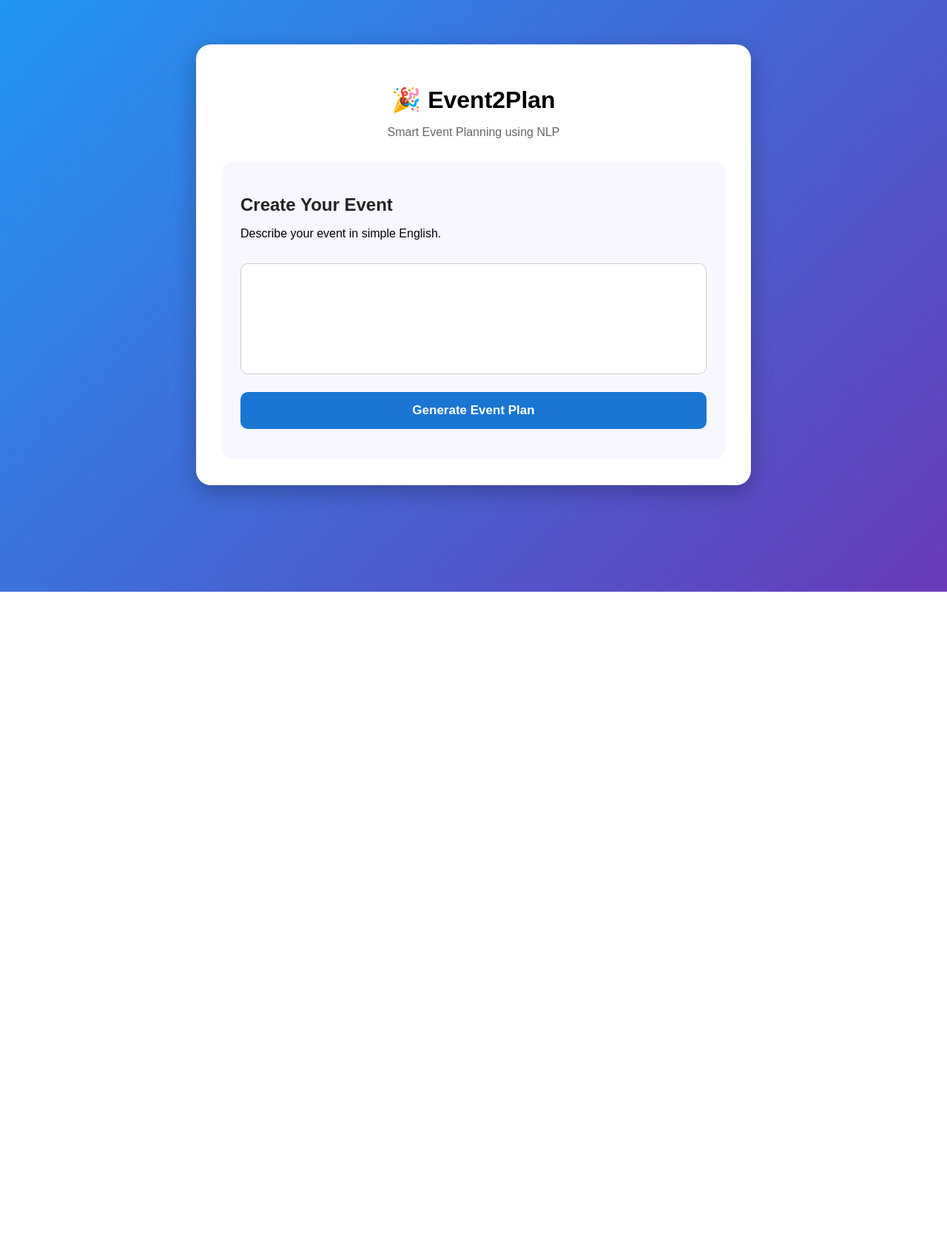
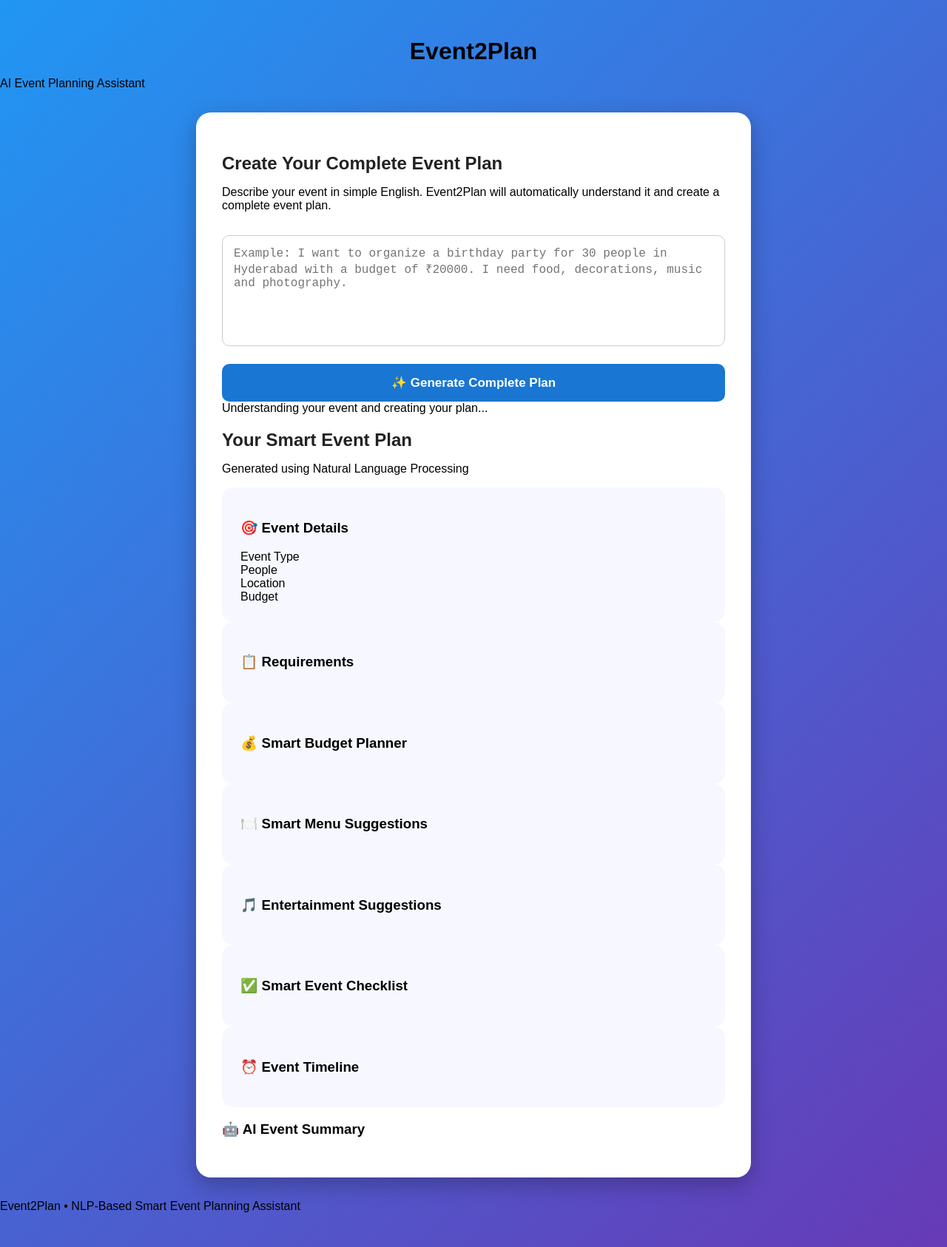
Before and after one commit to nelapatidivya11-oss/Event2plan, a plain HTML site: page frontend/index.html in a window 1280 px wide. Shown: the whole page at 74% size. Before the commit the page ends 800 px from the top, so only its background shows below. Drawn offline with Linux system fonts and the light colour scheme.

Commit message:
Update index.html

```diff
--- a/frontend/index.html
+++ b/frontend/index.html
@@ -2,123 +2,178 @@
 <html lang="en">
 
 <head>
+    <meta charset="UTF-8">
+    <meta name="viewport" content="width=device-width, initial-scale=1.0">
 
-    <meta charset="UTF-8">
-
-    <meta name="viewport"
-          content="width=device-width, initial-scale=1.0">
-
-    <title>Event2Plan</title>
+    <title>Event2Plan - AI Event Planning Assistant</title>
 
     <link rel="stylesheet" href="style.css">
-
 </head>
 
 <body>
 
-<div class="container">
+    <header class="header">
+        <div>
+            <h1>Event2Plan</h1>
+            <p>AI Event Planning Assistant</p>
+        </div>
+    </header>
 
-    <h1>🎉 Event2Plan</h1>
+    <main class="container">
 
-    <p class="subtitle">
-        Smart Event Planning using NLP
-    </p>
-
-    <div class="card">
-
-        <h2>Create Your Event</h2>
+        <section class="hero">
+            <h2>Create Your Complete Event Plan</h2>
 
             <p>
                 Describe your event in simple English.
+                Event2Plan will automatically understand it and create
+                a complete event plan.
             </p>
 
             <textarea
                 id="eventText"
-            placeholder="Example: I want to organize a birthday party for 40 people in Hyderabad with food, decorations and music">
-        </textarea>
+                placeholder="Example: I want to organize a birthday party for 30 people in Hyderabad with a budget of ₹20000. I need food, decorations, music and photography."
+            ></textarea>
 
-        <button onclick="generatePlan()">
-            Generate Event Plan
+            <button id="generateBtn" onclick="generatePlan()">
+                ✨ Generate Complete Plan
             </button>
 
-        <p id="error"></p>
+            <div id="loading" class="loading hidden">
+                Understanding your event and creating your plan...
+            </div>
+
+        </section>
+
+
+        <section id="resultSection" class="hidden">
+
+            <div class="result-title">
+                <h2>Your Smart Event Plan</h2>
+                <p>Generated using Natural Language Processing</p>
+            </div>
+
+
+            <!-- Event Details -->
+
+            <div class="card">
+
+                <h3>🎯 Event Details</h3>
+
+                <div class="details-grid">
+
+                    <div class="detail-box">
+                        <span>Event Type</span>
+                        <strong id="eventType"></strong>
+                    </div>
+
+                    <div class="detail-box">
+                        <span>People</span>
+                        <strong id="people"></strong>
+                    </div>
+
+                    <div class="detail-box">
+                        <span>Location</span>
+                        <strong id="location"></strong>
+                    </div>
+
+                    <div class="detail-box">
+                        <span>Budget</span>
+                        <strong id="budget"></strong>
+                    </div>
 
                 </div>
 
             </div>
 
 
-<script>
+            <!-- Requirements -->
 
-async function generatePlan() {
+            <div class="card">
 
-    const text =
-        document.getElementById("eventText").value.trim();
+                <h3>📋 Requirements</h3>
 
-    const error =
-        document.getElementById("error");
+                <div id="requirements" class="tags"></div>
 
-    error.innerText = "";
+            </div>
 
-    if (!text) {
 
-        error.innerText =
-            "Please enter an event description.";
+            <!-- Budget -->
 
-        return;
-    }
+            <div class="card">
 
-    try {
+                <h3>💰 Smart Budget Planner</h3>
 
-        const response = await fetch(
-            "http://localhost:3000/generate",
-            {
-                method: "POST",
+                <div id="budgetPlan" class="budget-grid"></div>
 
-                headers: {
-                    "Content-Type": "application/json"
-                },
+            </div>
 
-                body: JSON.stringify({
-                    text: text
-                })
-            }
-        );
 
-        const data = await response.json();
+            <!-- Menu -->
 
-        if (!response.ok) {
+            <div class="card">
 
-            error.innerText =
-                data.error || "Something went wrong.";
+                <h3>🍽️ Smart Menu Suggestions</h3>
 
-            return;
-        }
+                <div id="menu" class="list-grid"></div>
 
-        /*
-         Store NEW result.
-         This removes old/stale output.
-        */
+            </div>
 
-        sessionStorage.removeItem("eventPlan");
 
-        sessionStorage.setItem(
-            "eventPlan",
-            JSON.stringify(data)
-        );
+            <!-- Music -->
 
-        window.location.href = "result.html";
+            <div class="card">
 
-    } catch (err) {
+                <h3>🎵 Entertainment Suggestions</h3>
 
-        console.log(err);
+                <div id="music" class="list-grid"></div>
 
-        error.innerText =
-            "Server is not running. Start the backend first.";
-    }
-}
+            </div>
 
-</script>
+
+            <!-- Checklist -->
+
+            <div class="card">
+
+                <h3>✅ Smart Event Checklist</h3>
+
+                <div id="checklist"></div>
+
+            </div>
+
+
+            <!-- Timeline -->
+
+            <div class="card">
+
+                <h3>⏰ Event Timeline</h3>
+
+                <div id="timeline"></div>
+
+            </div>
+
+
+            <!-- Summary -->
+
+            <div class="summary-card">
+
+                <h3>🤖 AI Event Summary</h3>
+
+                <p id="summary"></p>
+
+            </div>
+
+        </section>
+
+    </main>
+
+
+    <footer>
+        <p>Event2Plan • NLP-Based Smart Event Planning Assistant</p>
+    </footer>
+
+
+    <script src="script.js"></script>
 
 </body>
 
```
Lines whose indentation alone changed are shown as unchanged.
